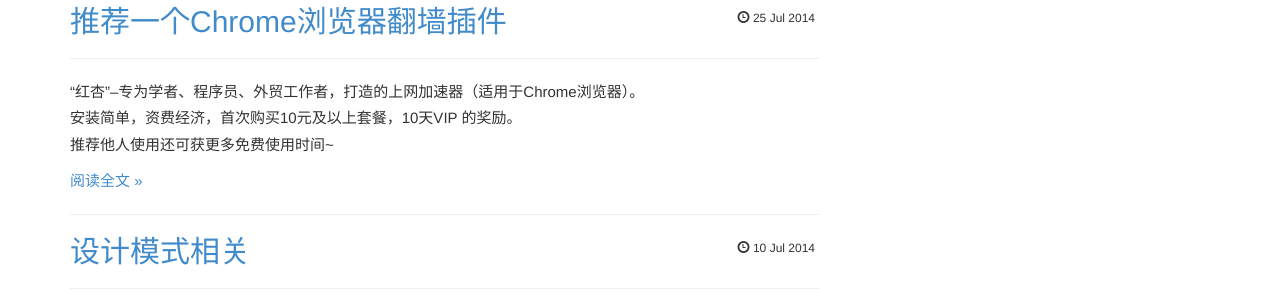
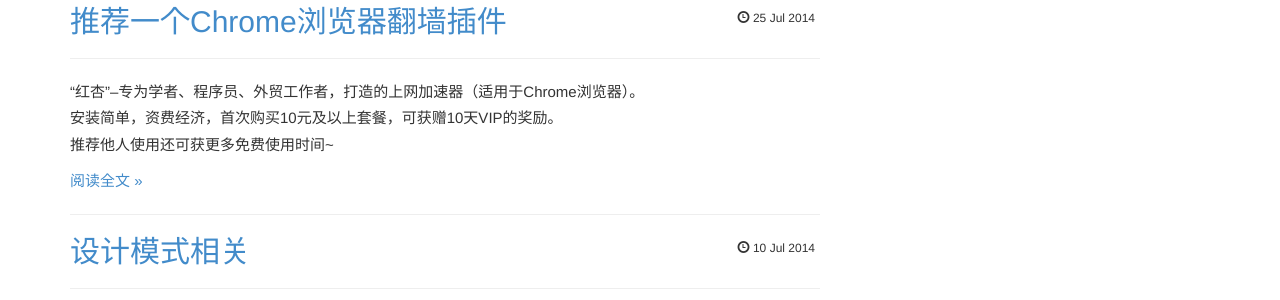
Before and after one commit to wdyggh/wdyggh.github.com, a Jekyll site: the page built from index.html, in a window 1280 px wide and 900 px high, scrolled down 992 px. Shown: the part 151-451 px from the top of the window. Built offline with Jekyll 4.4.1, drawn with Linux system fonts in a browser that asks for light colours; Markdown is read by kramdown in place of the engine named in the settings; the list of posts is cut into pages by our own code; comment, search, counter and statistics services are not loaded.

Commit message:
Update 2014-07-25-chrome-honx-vpn.markdown

```diff
--- a/_posts/2014-07-25-chrome-honx-vpn.markdown
+++ b/_posts/2014-07-25-chrome-honx-vpn.markdown
@@ -5,7 +5,7 @@
 tags: [翻墙插件]
 ---
 “红杏”--专为学者、程序员、外贸工作者，打造的上网加速器（适用于Chrome浏览器）。
-安装简单，资费经济，首次购买10元及以上套餐，10天VIP 的奖励。
+安装简单，资费经济，首次购买10元及以上套餐，可获赠10天VIP的奖励。
 推荐他人使用还可获更多免费使用时间~
 
 链接：<http://honx.in/i/U84FRn8mTgLfZ37v>
```
